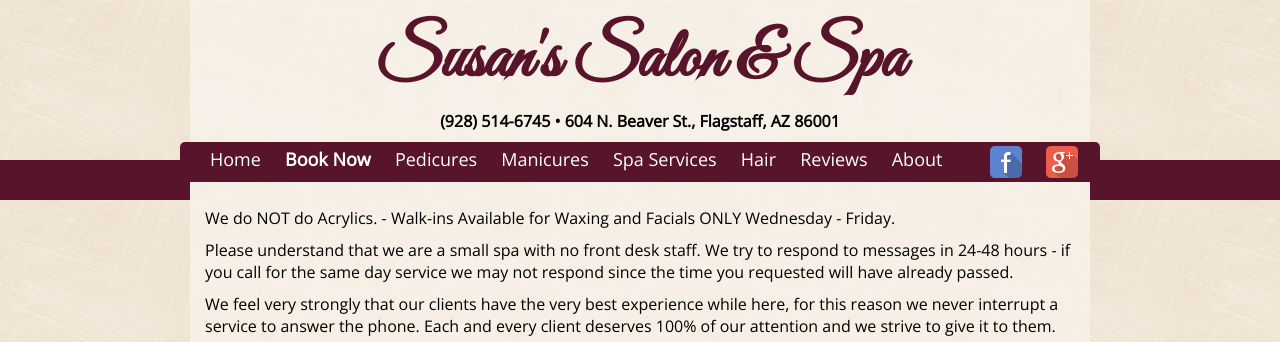
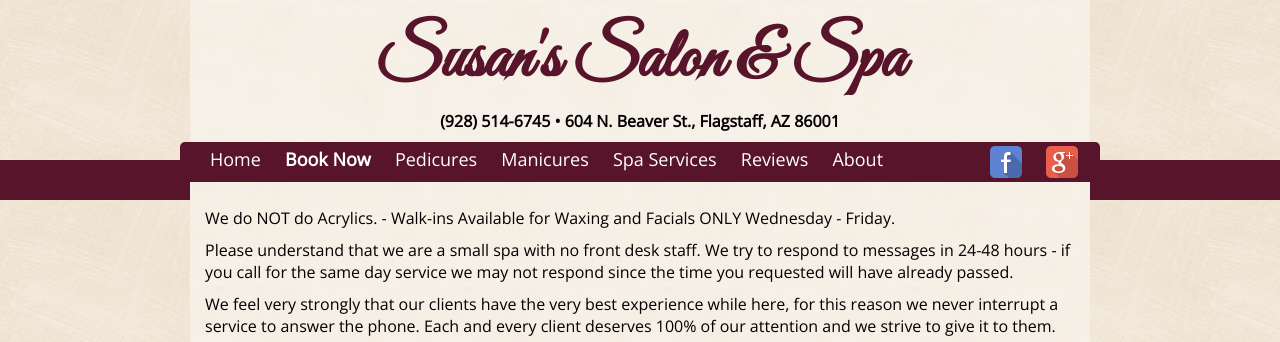
Before and after one commit to susanspedispa/susanspedispa.github.io, a Jekyll site: the page built from index.html, in a window 1280 px wide and 900 px high. Shown: the top 342 px of the window. Built offline with Jekyll 4.4.1, drawn with Linux system fonts in a browser that asks for light colours.

Commit message:
Update nav.html

```diff
--- a/_includes/nav.html
+++ b/_includes/nav.html
@@ -3,7 +3,6 @@
 <a href="/menu/pedicures">Pedicures</a>
 <a href="/menu/manicures">Manicures</a>
 <a href="/menu/spa">Spa Services</a>
-<a href="/menu/hair">Hair</a>
 <a href="/reviews">Reviews</a>
 <a href="/about">About</a>
 
```
